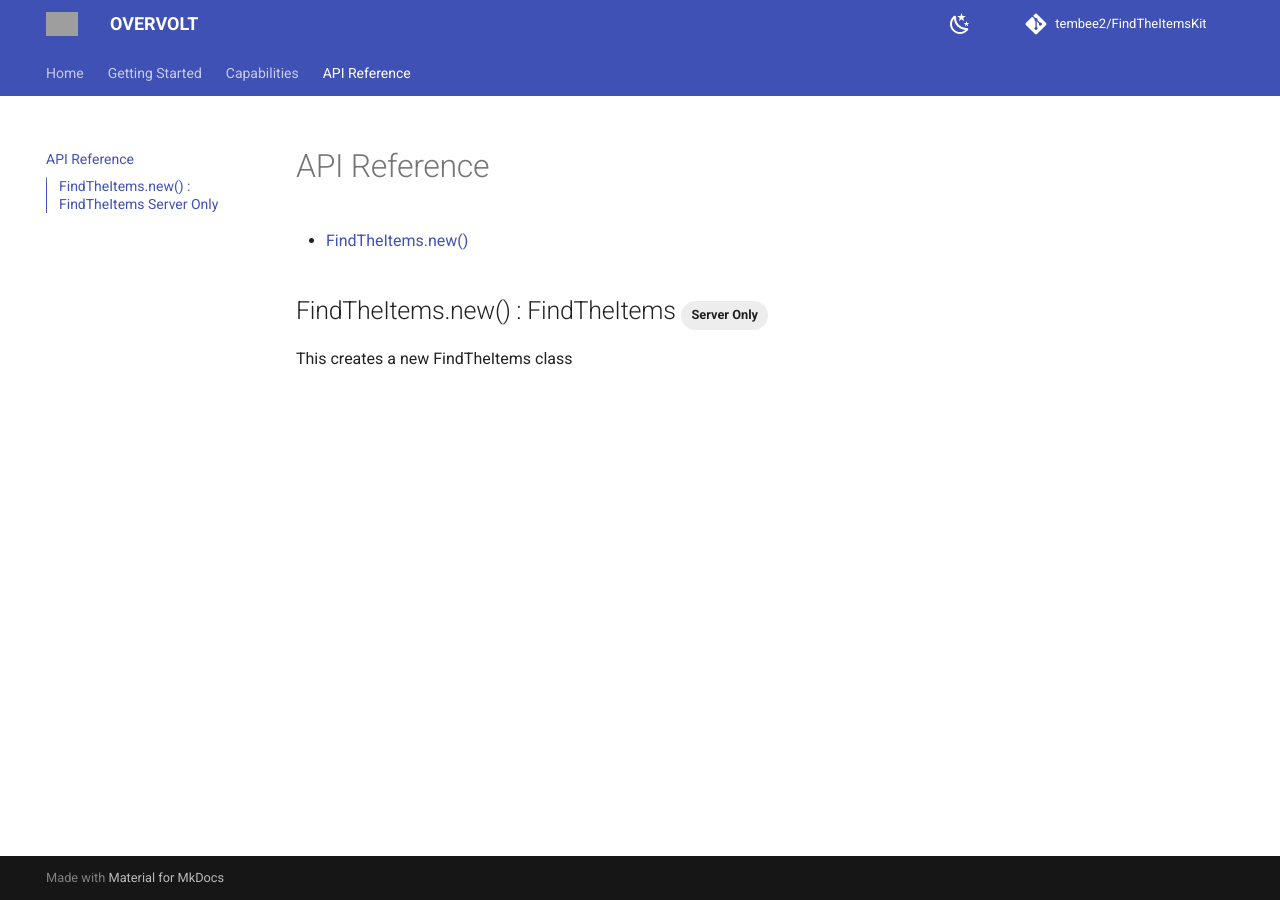
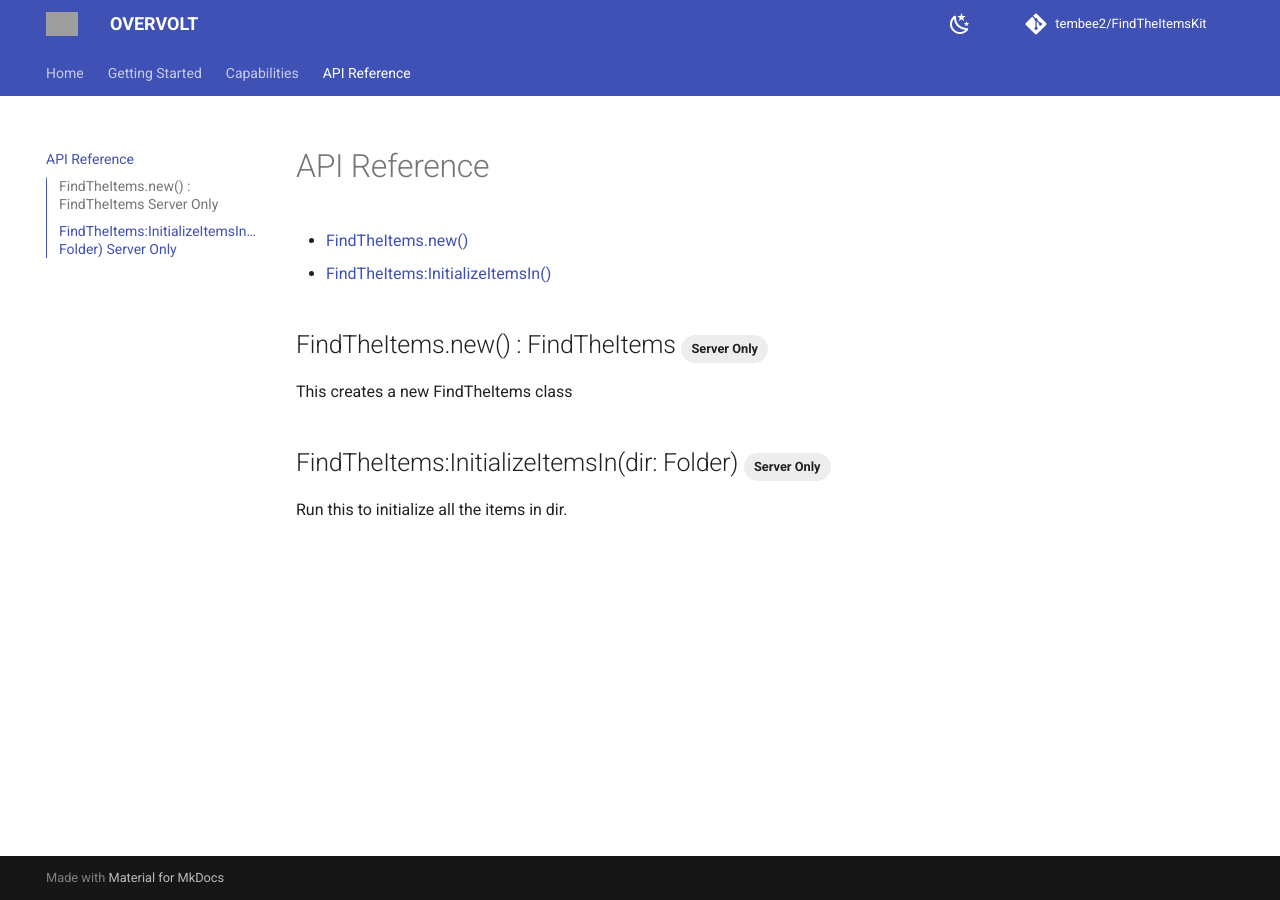
Before and after one commit to meteorbee/FindTheItems, an MkDocs documentation site: the page built from docs/APIReference/APIReference.md, in a window 1280 px wide. Built offline with MkDocs 1.6.1 and Material for MkDocs 9.7.7, drawn with Linux system fonts in a browser that asks for light colours; comment, search, counter and statistics services are not loaded; grey boxes are pictures that could not be loaded.

Commit message:
Api reference test

```diff
--- a/docs/APIReference/APIReference.md
+++ b/docs/APIReference/APIReference.md
@@ -1,7 +1,19 @@
 # API Reference
 
-* [FindTheItems.new()](#findtheitemsnew--findtheitems)
+* [FindTheItems.new()](#findtheitemsnew-findtheitems-server-only)
+* [FindTheItems:InitializeItemsIn()](#findtheitemsinitializeitemsindir-folder-server-only)
+
+
+
+
 
 
 ## FindTheItems.new() : FindTheItems <span class="md-tag md-tag--primary">Server Only</span>
 This creates a new FindTheItems class
+
+
+
+
+
+## FindTheItems:InitializeItemsIn(dir: Folder) <span class="md-tag md-tag--primary">Server Only</span>
+Run this to initialize all the items in dir.
```
